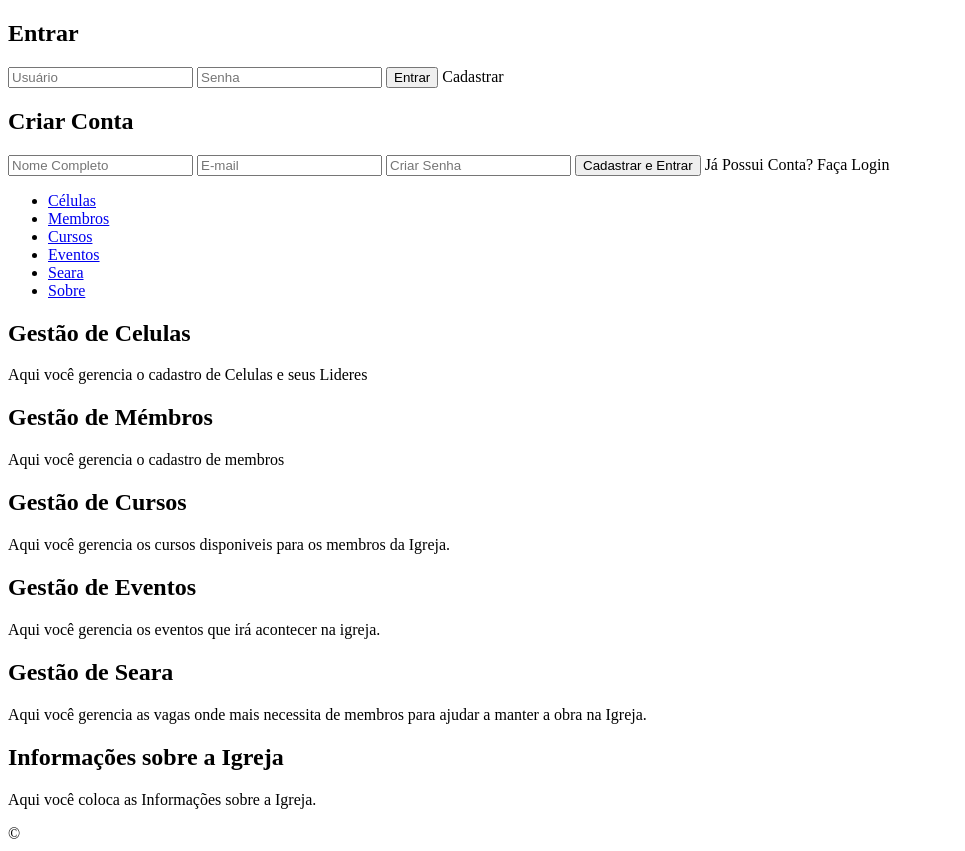
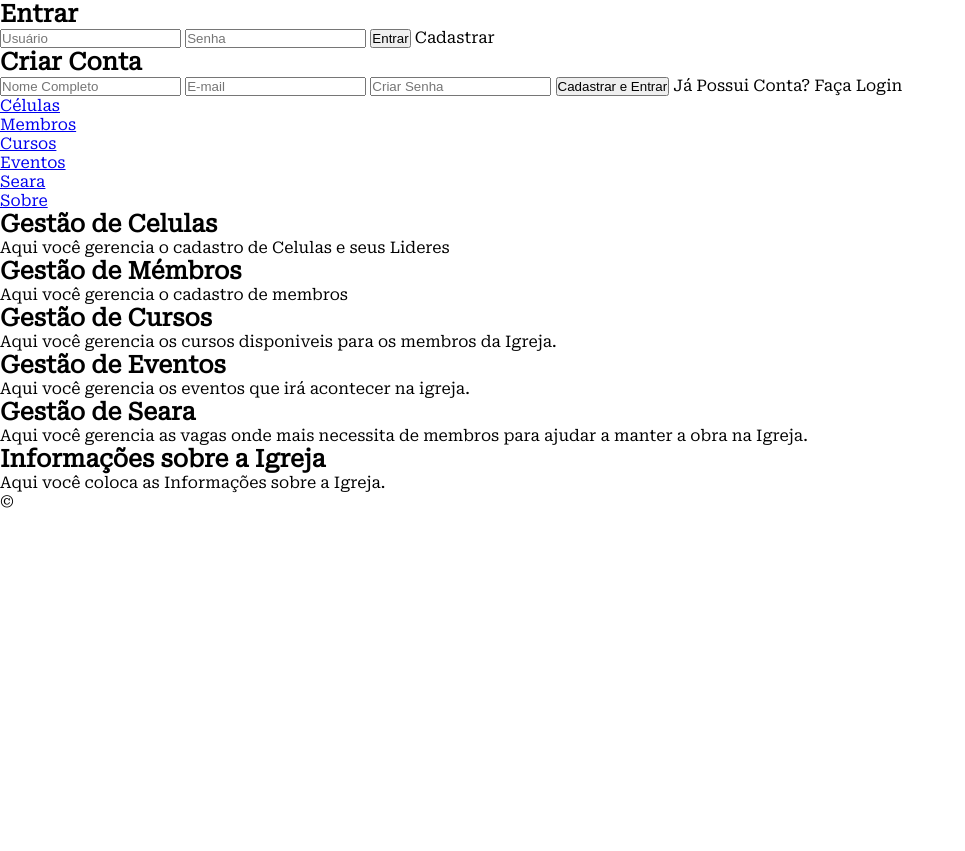
Before and after one commit to bielsilva001/Project-Church, a plain HTML site: page church/index.html in a window 1280 px wide. Shown: the whole page, without its empty margins (0-965 px from the left). After the commit the page ends 800 px from the top, so only its background shows below. Drawn offline with Linux system fonts and the light colour scheme.

Commit message:
Adicionado uma div na main englobando todo o escopo e adicionado a fonte em estyle-global

```diff
--- a/church/index.html
+++ b/church/index.html
@@ -41,8 +41,9 @@
 
     </section>
 
+    <div id="sistema-completo">
 
-    <!--Cabecalho da navbar para navegar no menu-->
+         <!--Cabecalho da navbar para navegar no menu-->
 
     <header class="cabecalho">
 
@@ -115,5 +116,8 @@
 
     </footer>
 
+    </div>
+
+
 </body>
 </html>
--- a/church/style/style-global.css
+++ b/church/style/style-global.css
@@ -1,6 +1,12 @@
+@import url('https://fonts.googleapis.com/css2?family=Roboto+Serif:ital,opsz@0,8..144;1,8..144&display=swap');
 
 
-*body {
+*{
     margin: 0;
     padding: 0;
+    box-sizing: border-box;
 }
+
+body{
+    font-family: "Roboto Serif", serif;
+}
```
